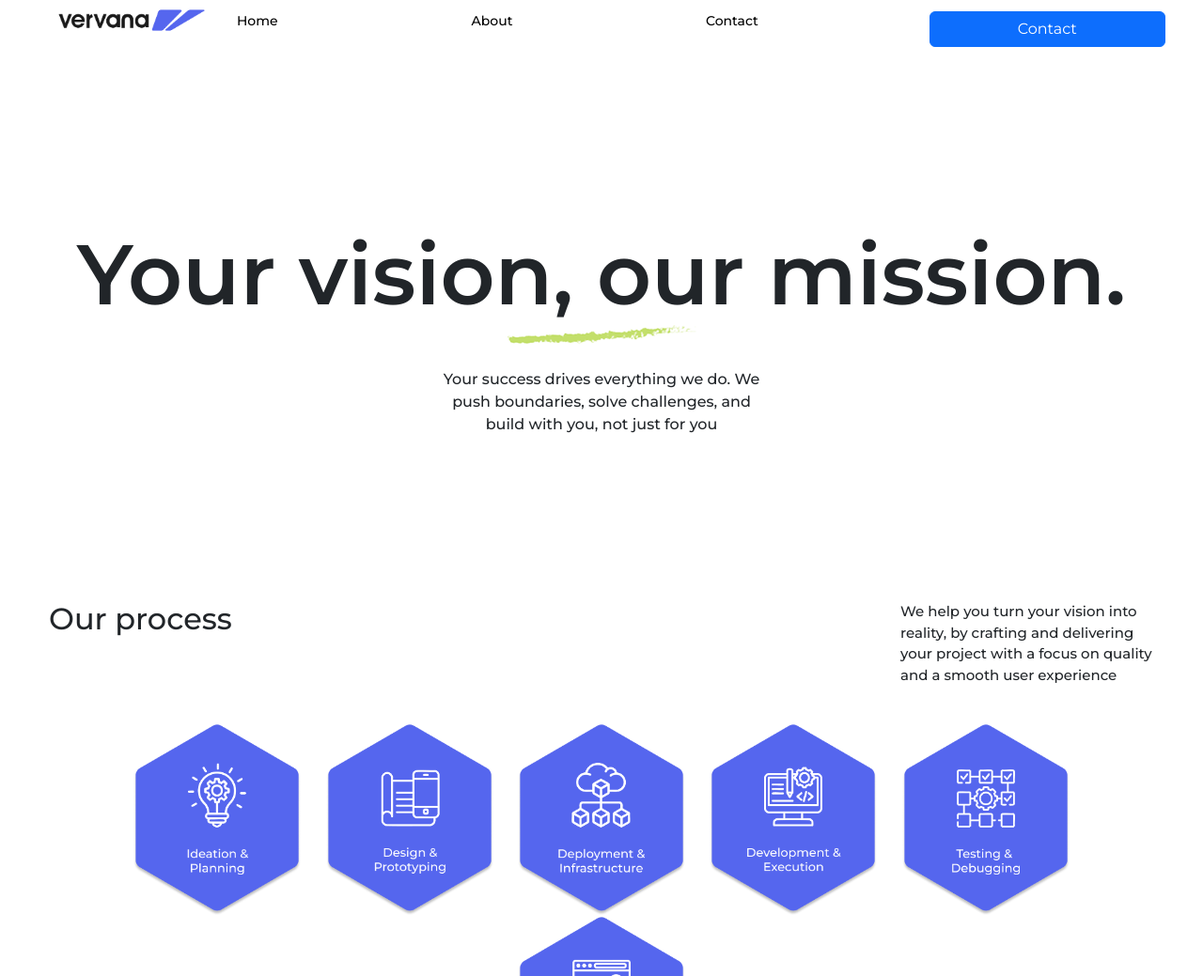
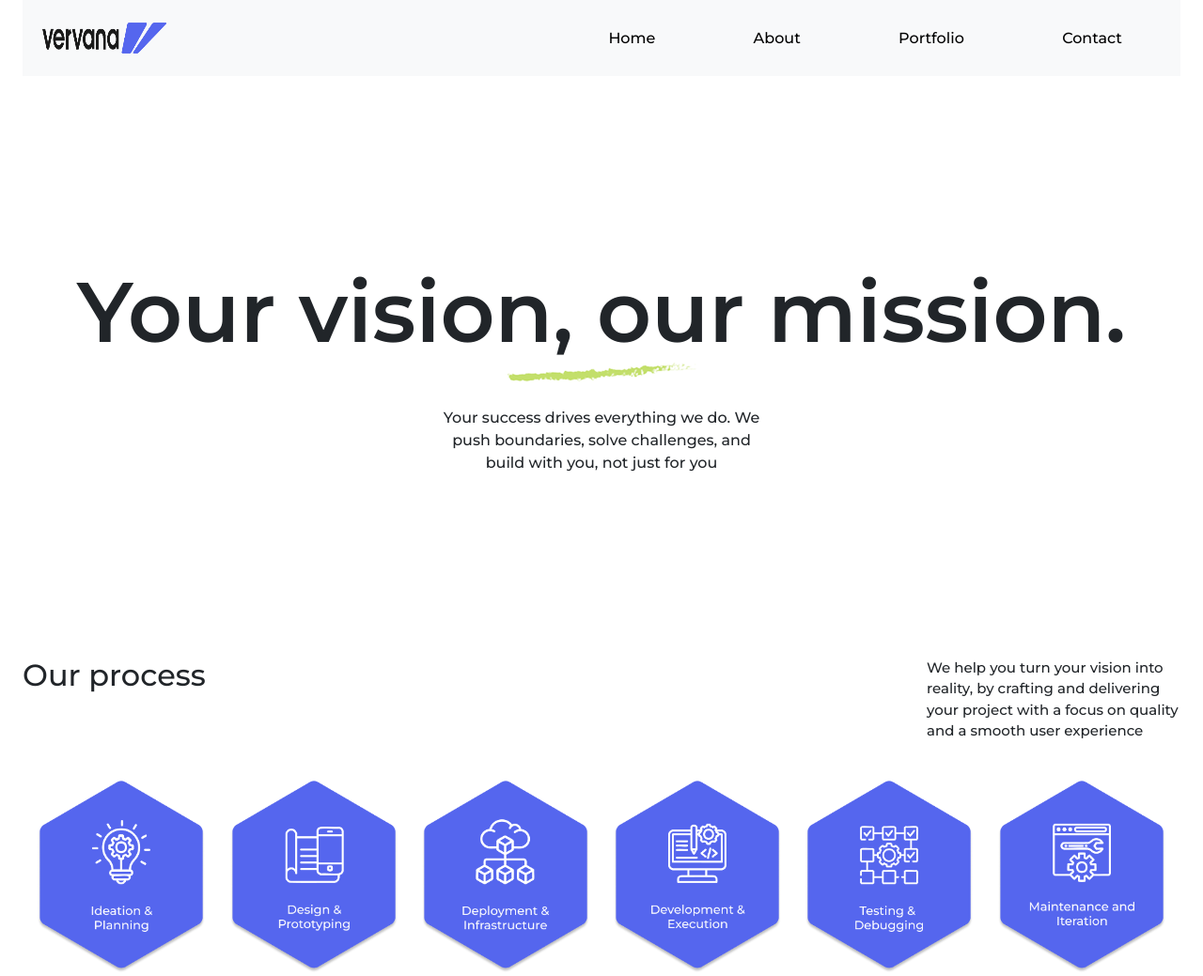
Before and after one commit to pensnaku/vervana.io, a plain HTML site: page index.html in a window 1280 px wide. Shown: the top 1039 px of the page at 94% size. Drawn offline with nearby package versions, Linux system fonts and the light colour scheme.

Commit message:
modification of nav bar

```diff
--- a/index.html
+++ b/index.html
@@ -23,23 +23,23 @@
       crossorigin="anonymous"
     ></script>
   </head>
-  <body class="container-fluid wrapper">
+  <body class="container-fluid">
     <div class="container-fluid">
-      <div class="row align-items-start">
-        <div class="col col-2">
-          <img src="images/logo.png" width="100%" id="logo"/>
+      <nav class="navbar navbar-expand-lg bg-body-tertiary">
+        <div class="container-fluid ">
+          <div>
+          <a class="navbar-brand" href="#">
+            <img src="./images/logo.png" alt="Logo" width="150" height="65">
+          </a>
         </div>
-        <div class="col col-10" id="menu-bar">
-          <div class="col">
-            <div class="row" id="navbar-link">
-              <a class="col" href="#">Home</a>
-              <a class="col" href="#">About</a>
-              <a class="col" href="#">Contact</a>
-              <button type="button" class="col btn btn-primary">Contact</button>
-            </div>
+        <div id="navbar-link">
+          <a href="#">Home</a>
+          <a href="#about">About</a>
+          <a href="#portfolio">Portfolio</a>
+          <a href="#contact">Contact</a>
+        </div>
           </div>
-        </div>
-      </div>
+      </nav>
 
 
       <section>
@@ -48,7 +48,7 @@
       <p id="top-paragraph">Your success drives everything we do. We push boundaries, solve challenges, and build with you, not just for you</p>
     </section>
 
-<section>
+<section id="about">
     <div id="mid-text">
       <h2>Our process</h2>
       <p>We help you turn your vision into reality, by crafting and delivering your project with a focus on quality and a smooth user experience </p>
@@ -64,7 +64,7 @@
     </div>
   </section>
 
-  <div class="portfolio-section">
+  <div class="portfolio-section" id="portfolio">
     <div id="portfolio-text">
     <h2>Our portfolio</h2>
     <p>We pride ourselves into how much care we put into the work that we do</p>
@@ -93,7 +93,7 @@
   </div>
   </div>
 
-  <div class="contact-section">
+  <div class="contact-section" id="contact">
 <h2>Contact us</h2>
 <div class="contact-section-content">
 <div class="contact-section-text">
--- a/styles.css
+++ b/styles.css
@@ -15,14 +15,35 @@ body {
 #menu-bar {
   margin-top: 12px;
 }
-
+.navbar {
+  position: sticky;
+  top: 0;
+  overflow: hidden;
+}
 
 #navbar-link a{
   text-decoration: none;
   color: black;
-  font-size: 14px;
+  font-size: 16px;
+  padding-left: 50px;
+  padding-right: 50px;
+}
+#navbar-link a:hover{
+  background-color: #5566EE;
+  color: azure;
+  border-radius: 20px;
+  padding-top: 10px;
+  padding-bottom: 10px;
+}
+#navbar-link a:active {
+  background-color: #5566EE;
+  color: azure;
+  border-radius: 20px;
+  padding-top: 10px;
+  padding-bottom: 10px;
+}
 
-}
+
 #top-header{
   margin: 0 auto;
   text-align: center;
@@ -43,7 +64,9 @@ body {
   padding-top: 2%;
   padding-bottom: 5%;
 }
-
+#about {
+  padding-top: 10px;
+}
 #mid-text {
   display: flex;
   justify-content: space-between;
@@ -61,6 +84,9 @@ body {
 }
 #mid-image img{
   width: 200px;
+}
+#portfolio {
+  padding-top: 5px;
 }
 
 #portfolio-text {
```
